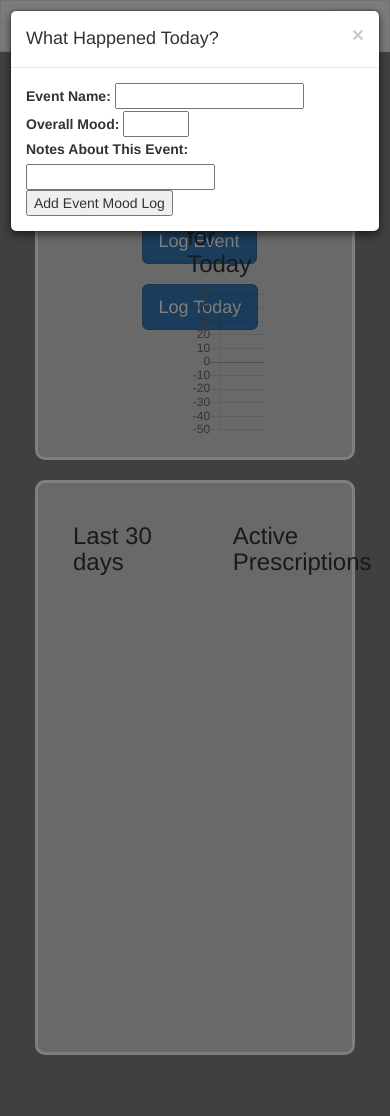
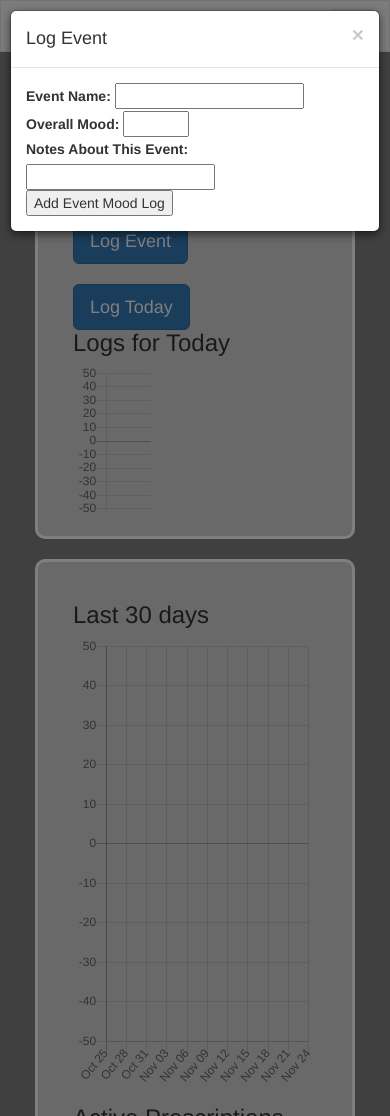
Before and after one commit to paulinang/moodwatch, a Flask app: page /user_dashboard in a window 390 px wide, after a click on "Log Event". Run offline with Flask 2, Linux system fonts and the light colour scheme; a user stored in the database is signed in; data that the repository does not hold is empty; some libraries are stand-ins or nearby versions.

Commit message:
Organized basic dashboard html more, moved relevant js from datepicker file to main js file

```diff
--- a/static/datepicker.js
+++ b/static/main.js
@@ -1,3 +1,16 @@
+// Return current day's date as a string to set a html elemnt attribute
+function currentDate() {
+    var d = new Date();
+    var day = d.getDate();
+    if (day < 10) {
+        day = '0' + day;
+    }
+    var dStr = d.getFullYear() + '-' + (d.getMonth() + 1) + '-' + day;
+
+    return dStr
+}
+
+// VALIDATE MOOD RANGE BEFORE SUBMISSION OF LOG
 function validateMoodRange(evt){
     var overallMood = $(this).find('.overall-mood').val()
     var minMood = $(this).find('.min-mood').val()
--- a/templates/basic_dashboard.html
+++ b/templates/basic_dashboard.html
@@ -9,7 +9,9 @@
         <!-- TODAY FEATURES: log events, day. View day chart -->
         <div class='row' id='today'>
             <h3>Hi {{ user_info.user.username }}, How Are You Doing Today?</h3>
-            <div class='col-xs-2 col-xs-offset-3' id='add-logs'>
+
+            <!-- Add logs for today -->
+            <div class='col-xs-12 col-md-2 col-md-offset-3' id='add-logs'>
                 <br><br>
                 <!-- Button trigger for event log modal -->
                 <button type="button" class="btn btn-primary btn-lg" data-toggle="modal" data-target="#todayEvent">
@@ -21,7 +23,9 @@
                   Log Today
                 </button>
             </div>
-            <div class='col-xs-4'>
+
+            <!-- Chart of logs for today -->
+            <div class='col-md-12 col-md-4'>
                 <h3>Logs for Today</h3>
                 <div id='day-chart'>
                     <canvas id="dayChart"></canvas>
@@ -29,15 +33,19 @@
             </div>
         </div>
 
-        <!-- LAST 30 DAYS MOOD CHART -->
+        <!-- USER RESOURCES AT A GLANCE: logs in last 30 days. Active prescriptions -->
         <div class='row' id ='summary'>
-            <div class='col-xs-6'>
+
+            <!-- last 30 day moodchart -->
+            <div class='col-xs-12 col-md-6'>
                 <h3> Last 30 days </h3>
                 <div id='recent-chart'>
                     <canvas id="moodChart"></canvas>
                 </div>
             </div>
-            <div class='col-xs-4 col-xs-offset-1'>
+
+            <!-- active prescriptions -->
+            <div class='col-xs-12 col-md-4 col-md-offset-1'>
                 <h3> Active Prescriptions</h3>
                 <ul>
                     {% for drug, prescription_list in user_info.prescriptions.items() %}
@@ -66,29 +74,6 @@
         </div>
     </div>
 
-    <!-- Day Log Mood Chart -->
-
-    <!-- <button type="button" id="toggle-events">Toggle Events</button><br><br> -->
-    <script src='static/mood_chart.js'></script>
-    <script>
-
-        var dCtx = $('#dayChart').get(0).getContext('2d');
-        var dayChart;
-        var today = moment().format('YYYY-MM-DD');
-        // debugger;
-        createDayChart(today);
-        {% if user_info.user.days %}
-            // Select canvas for mood chart
-            var ctx = $('#moodChart').get(0).getContext('2d');
-            // Declare moodChart var outside AJAX request, so can access it outside later
-            var moodChart;
-            var minDate = moment().subtract(30, 'days').format('YYYY-MM-DD');
-            var maxDate = moment().format('YYYY-MM-DD');
-            createMoodChart(minDate, maxDate);
-        {% endif %}
-
-    </script>
-
     <div id='today-log-forms'>
             <!-- Today event log Modal -->
             <div class="modal fade" id="todayEvent" tabindex="-1" role="dialog" aria-labelledby="todayEventLabel">
@@ -96,7 +81,7 @@
                 <div class="modal-content">
                   <div class="modal-header">
                     <button type="button" class="close" data-dismiss="modal" aria-label="Close"><span aria-hidden="true">&times;</span></button>
-                    <h4 class="modal-title" id="todayEventLabel">What Happened Today?</h4>
+                    <h4 class="modal-title" id="todayEventLabel">Log Event</h4>
                   </div>
                   <div class="modal-body">
                     <form class="event mood-form" action='/log_event_mood' method='POST'>
@@ -111,16 +96,6 @@
 
                         <label for='event-overall-mood'>Overall Mood: </label>
                         <input class='event overall-mood' type='number' name='overall-mood' min='-50' max='50' required><br>
-
-                        <!-- <p id='event-mood-range'>Range of Mood:
-                        <label for='event-min-mood'>Min: </label>
-                        <input class='event min-mood' type='number' name='min-mood' min='-50' max='50'>
-
-                        <label for='event-max-mood'>Max: </label>
-                        <input class='event max-mood' type='number' name='max-mood' min='-50' max='50'><span class="event alert-msg" style='color:red;'></span><br>
-                        </p> -->
-                        <input name='max-mood' type='hidden'>
-                        <input name='min-mood' type='hidden'>
 
                         <label for='event-notes'>Notes About This Event:</label>
                         <input class='event notes' type='textarea' name='notes'><br>
@@ -139,7 +114,7 @@
                 <div class="modal-content">
                   <div class="modal-header">
                     <button type="button" class="close" data-dismiss="modal" aria-label="Close"><span aria-hidden="true">&times;</span></button>
-                    <h4 class="modal-title" id="todayLogLabel">How Did Your Day Go?</h4>
+                    <h4 class="modal-title" id="todayLogLabel">Log Day</h4>
                   </div>
                   <div class="modal-body">
                     <form class="day mood-form" action='/log_day_mood' method='POST'>
@@ -173,25 +148,31 @@
             <!-- END OF DAY LOG FOR TODAY MODAL -->
     </div>
 
+    <script src='static/main.js'></script>
+    <script src='static/mood_chart.js'></script>
+    <script>
 
-    <!-- js for datepickers -->
-    <script src='static/datepicker.js'></script>
-    <script>
-        // When DOM is ready
-        $( function() {
-            if ('{{ user_info.daylog_info.firstlog_date }}' == 'None') {
-                $('.mood-chart').hide();
-            }
-            else if ('{{ user_info.daylog_info.lastlog_date }}' == moment().format('YYYY-MM-DD')
-                && '{{ user_info.daylog_info.is_lastlog_valid }}' == 'True')
-                $('#today').html('<h1>You Have Already Logged Today</h1>')
+        // Create day chart for today
+        var dCtx = $('#dayChart').get(0).getContext('2d');
+        var dayChart;
+        var today = moment().format('YYYY-MM-DD');
+        createDayChart(today);
 
-            $('.mood-form').on('submit', validateMoodRange);
-        });
+        // Remove add log buttons if day has already been logged
+        if ('{{ user_info.daylog_info.lastlog_date }}' == moment().format('YYYY-MM-DD') && '{{ user_info.daylog_info.is_lastlog_valid }}' == 'True') {
+            $('#add-logs').html('<h1>You Have Already Logged Today</h1>');
+        }
+
+        // Validate mood form before submission
+        $('.mood-form').on('submit', validateMoodRange);
+
+        // Create mood chart for last 30 days
+        var ctx = $('#moodChart').get(0).getContext('2d');
+        var moodChart;
+        var minDate = moment().subtract(30, 'days').format('YYYY-MM-DD');
+        var maxDate = moment().format('YYYY-MM-DD');
+        createMoodChart(minDate, maxDate);
+
     </script>
 
-
-
-
-
 {% endblock %}
```
